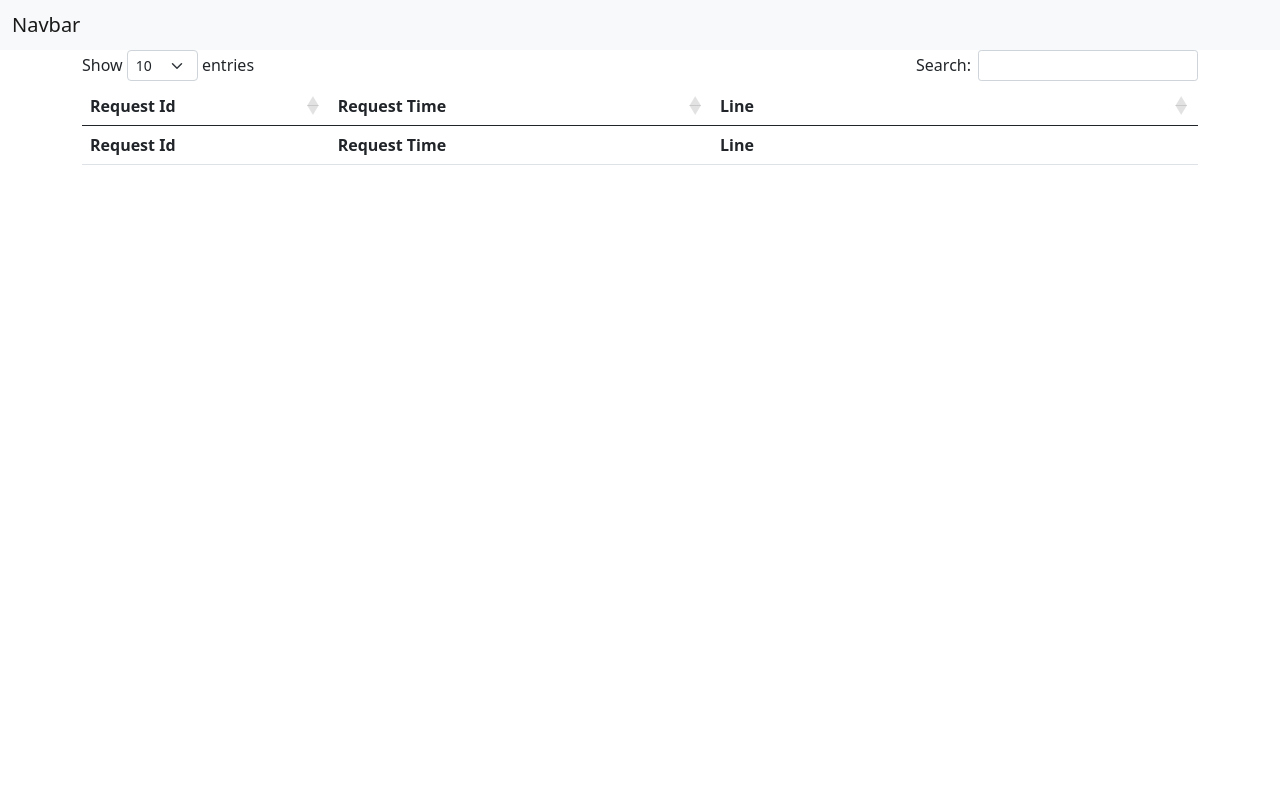
After one commit to manoj-inukolunu/jtunnel-netty-client, a Flask app: template src/main/resources/templates/statsj.html in a window 1280 px wide. The commit adds this page. Run offline with Flask 2, Linux system fonts and the light colour scheme; the template is opened without the code that fills it, so the values that code supplies are empty; some libraries are stand-ins or nearby versions.

Commit message:
Use DataTables

```diff
--- a/pom.xml
+++ b/pom.xml
@@ -79,7 +79,7 @@
         </executions>
       </plugin>
 
-      <plugin>
+     <!-- <plugin>
         <groupId>org.springframework.boot</groupId>
         <artifactId>spring-boot-maven-plugin</artifactId>
         <dependencies>
@@ -100,7 +100,7 @@
             </goals>
           </execution>
         </executions>
-      </plugin>
+      </plugin>-->
     </plugins>
   </build>
 
--- /dev/null
+++ b/src/main/resources/static/statsj.js
@@ -0,0 +1,44 @@
+$(document).ready(function () {
+    $('#content-container').hide();
+    console.log("Hello World");
+    var table = $('#example').DataTable({
+        "processing": true,
+        "serverSide": true,
+        "ajax": "/rest/data/history",
+        "columns": [
+            { "data": "requestId", "width": "85px" },
+            { "data": "requestTime", "width": "150px" },
+            {
+                "data": "line",
+                "width": "200px",
+                "render": function (data, type, row) {
+                    return data;
+                }
+            }
+        ]
+    });
+
+    table.on('click', 'tbody tr', function () {
+        var requestId = table.row(this).data().requestId;
+        $.get("/rest/request/" + requestId).done(function (content) {
+            $('#content').text(content);
+        });
+        $('#content-container').show();
+
+        $('#responsePane').click(function () {
+            $('#responsePane').addClass('active');
+            $('#requestPane').removeClass('active');
+            $.get("/rest/response/" + requestId).done(function (content) {
+                $('#content').text(content);
+            });
+        });
+        $('#requestPane').click(function () {
+            $('#requestPane').addClass('active');
+            $('#responsePane').removeClass('active');
+            $.get("/rest/request/" + requestId).done(function (content) {
+                $('#content').text(content);
+            });
+        });
+    });
+
+});
--- a/src/main/resources/templates/stats.html
+++ b/src/main/resources/templates/stats.html
@@ -22,6 +22,7 @@
 
 
 
+
   </style>
 </head>
 
@@ -33,7 +34,7 @@
 
 <div class="container" id="app">
   <nav class="navbar navbar-light" style="background-color: #e3f2fd;">
-    <span class="navbar-brand mb-0 h3">   JTunnel</span>
+    <span class="navbar-brand mb-0 h3">   com.jtunnel.server.JTunnel</span>
   </nav>
   <p></p>
   <div class="row">
--- /dev/null
+++ b/src/main/resources/templates/statsj.html
@@ -0,0 +1,74 @@
+<html>
+
+<head>
+  <meta charset="UTF-8">
+  <title>Stats JQuery</title>
+  <script src="https://code.jquery.com/jquery-3.5.1.js"></script>
+  <script src="https://cdn.datatables.net/1.11.3/js/jquery.dataTables.min.js"></script>
+  <script src="https://cdn.datatables.net/1.11.3/js/dataTables.bootstrap5.min.js"></script>
+
+  <link rel="stylesheet" href="https://cdnjs.cloudflare.com/ajax/libs/twitter-bootstrap/5.0.1/css/bootstrap.min.css">
+  <link rel="stylesheet" href="https://cdn.datatables.net/1.11.3/css/dataTables.bootstrap5.min.css">
+  <script src="/statsj.js"></script>
+  <style>
+    table.dataTable tbody td {
+      word-break: break-word;
+      vertical-align: top;
+    }
+  </style>
+</head>
+
+<body>
+  <nav class="navbar navbar-light bg-light">
+    <div class="container-fluid">
+      <span class="navbar-brand mb-0 h1">Navbar</span>
+    </div>
+  </nav>
+  <div class="container">
+    <div class="row">
+      <div class="col">
+        <table id="example" class="table table-hover" style="width:100%">
+          <thead>
+            <tr>
+              <th>Request Id</th>
+              <th>Request Time</th>
+              <th>Line</th>
+            </tr>
+          </thead>
+          <tfoot>
+            <tr>
+              <th>Request Id</th>
+              <th>Request Time</th>
+              <th>Line</th>
+            </tr>
+          </tfoot>
+        </table>
+      </div>
+    </div>
+    <br />
+    <div class="row" id="content-container">
+
+      <ul class="nav nav-pills">
+        <li class="nav-item">
+          <a class="nav-link active" aria-current="page" href="#" id="requestPane">Request</a>
+        </li>
+        <li class="nav-item">
+          <a class="nav-link" id="responsePane" href="#">Response</a>
+        </li>
+        <li class="nav-item" id="replay">
+          <a class="nav-link" href="#">Replay</a>
+        </li>
+        <br />
+        <br />
+      </ul>
+      <br />
+      <pre id="content">
+
+      </pre>
+    </div>
+  </div>
+
+
+</body>
+
+</html>
```
Also changed, not shown: 4 other files.
